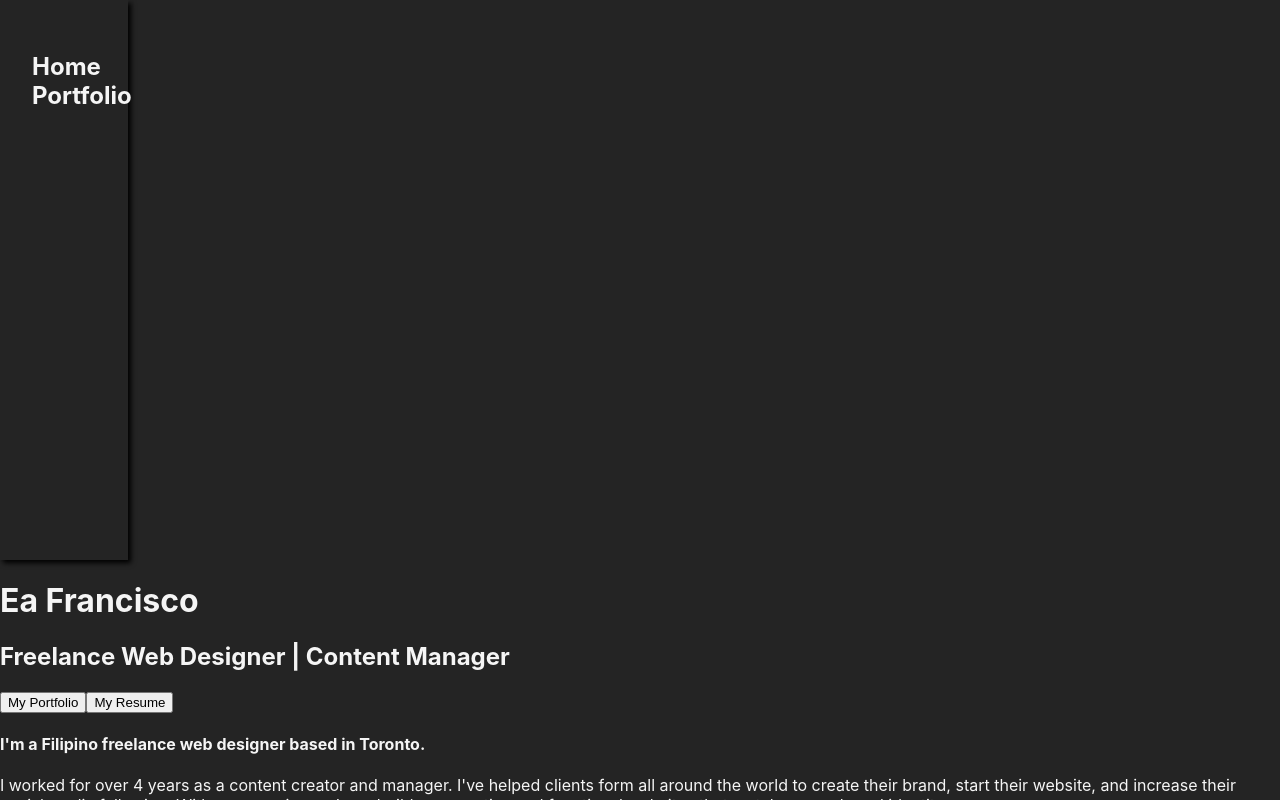
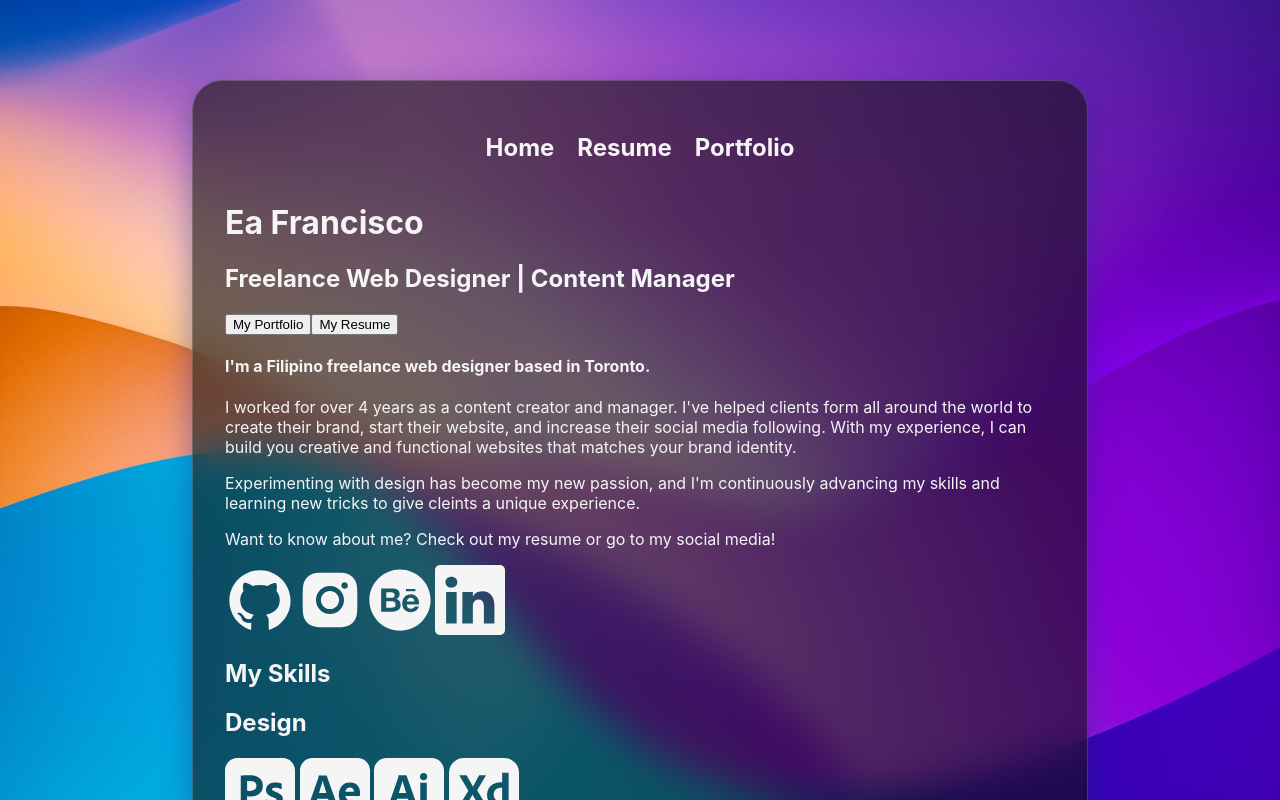
Before and after one commit to eafrancisco04/nextjs-profile-website, a Next.js app: page / in a window 1280 px wide. Shown: the top 800 px of the page. Built offline with nearby package versions, Linux system fonts and the light colour scheme.

Commit message:
finally design

```diff
--- a/components/Header.js
+++ b/components/Header.js
@@ -4,17 +4,21 @@ import Link from 'next/link';
 export default function Header() {
     return (
       <header className={styles.header}>
-          <h2 className="title">
             <Link href="/">
-              <a>Home</a>
+              <h2>Home</h2>
+            </Link>
+            {' '}
+            <Link href="/resume">
+              <h2>Resume</h2>
             </Link>
             {' '}
             <Link href="/portfolio">
-              <a>Portfolio</a>
+              <h2>Portfolio</h2>
             </Link>
-          </h2>
+
+          {/* <small className={styles.footer}>2022 Ea Francisco © All Rights Reserved. </small> */}
+        </header>
 
 
-        </header>
     )
   }
--- a/pages/index.js
+++ b/pages/index.js
@@ -24,7 +24,7 @@ export default function Home() {
       <Header />
 
         <div>
-          <div className={styles.main}>
+          <div className={styles.cover}>
             <h1>Ea Francisco</h1>
             <h2>Freelance Web Designer | Content Manager</h2>
             <button type="button">My Portfolio</button>
@@ -80,38 +80,33 @@ export default function Home() {
 
           <div className={styles.contact}>
             <h2>Get in Touch</h2>
-            <div class={styles.input}>
+            <div className={styles.input}>
               <label>Name: </label>
               <input type="text" className={styles.input} placeholder="Your Name"/>
             </div>
 
-            <div class={styles.input}>
+            <div className={styles.input}>
               <label>Email: </label>
               <input type="text" className={styles.input} placeholder="Your Email"/>
             </div>
 
-            <div class={styles.input}>
+            <div className={styles.input}>
               <label>Contact Number: </label>
               <input type="text" className={styles.input} placeholder="Your Number" />
             </div>
 
-            <div class={styles.input}>
+            <div className={styles.input}>
               <label>Message: </label>
-              <textarea class="form-control" aria-label="With textarea" placeholder="Your Message"></textarea>
+              <textarea className="form-control" aria-label="With textarea" placeholder="Your Message"></textarea>
             </div>
 
-            <button type="submit" class="btn btn-primary">Send</button>
+            <button type="submit" className="btn btn-primary">Send</button>
           </div>
         </div>
 
 
       </main>
 
-
-      <footer className={styles.footer}>
-        <small>2022 Elizabeth Ann "Ea" Francisco © All Rights Reserved. </small>
-      </footer>
-
     </div>
   )
 }
--- a/styles/Home.module.css
+++ b/styles/Home.module.css
@@ -1,24 +1,42 @@
 .container {
+  color: whitesmoke;
+  padding: 5em;
+  background-image: url('../public/images/2bg.jpg');
+  background-attachment: fixed;
+  background-repeat: no-repeat;
+  background-size: cover;
 
-
-  color: whitesmoke;
-  border-radius: 30px;;
 }
 
 .header {
-  margin: 0;
+  margin: auto;
   display: flex;
-  justify-content: space-between;
-  flex-direction: column;
-  height: 70vh;
-  width: 10%;
-  padding: 2rem;
-
-  background: #242424;
-  box-shadow: 3px 3px 5px #000000, -1px -5px 5px #343434;
-
+  justify-content: space-around;
+  align-content: center;
+  width: 40%;
+  cursor: pointer;
 }
 
+.footer {
+  margin-top: auto;
+}
+
+.main {
+  margin: auto;
+  padding: 2em;
+  width: 80%;
+  height: 80%;
+  background: rgba( 17, 17, 17, 0.60 );
+  box-shadow: 0 8px 32px 0 rgba( 31, 38, 135, 0.45 );
+  backdrop-filter: blur( 20px );
+  -webkit-backdrop-filter: blur( 5px );
+  border-radius: 30px;
+  border: 1px solid rgba( 255, 255, 255, 0.18 );
+}
+
+/*.main {
+  color: whitesmoke;
+} */
 
 /* .main {
   min-height: 100vh;
```
Also changed, not shown: pages/portfolio.js (+6 -2 lines), public/images/2bg.jpg (added), public/images/bg.jpg (renamed from public/images/bg (2).jpg).
